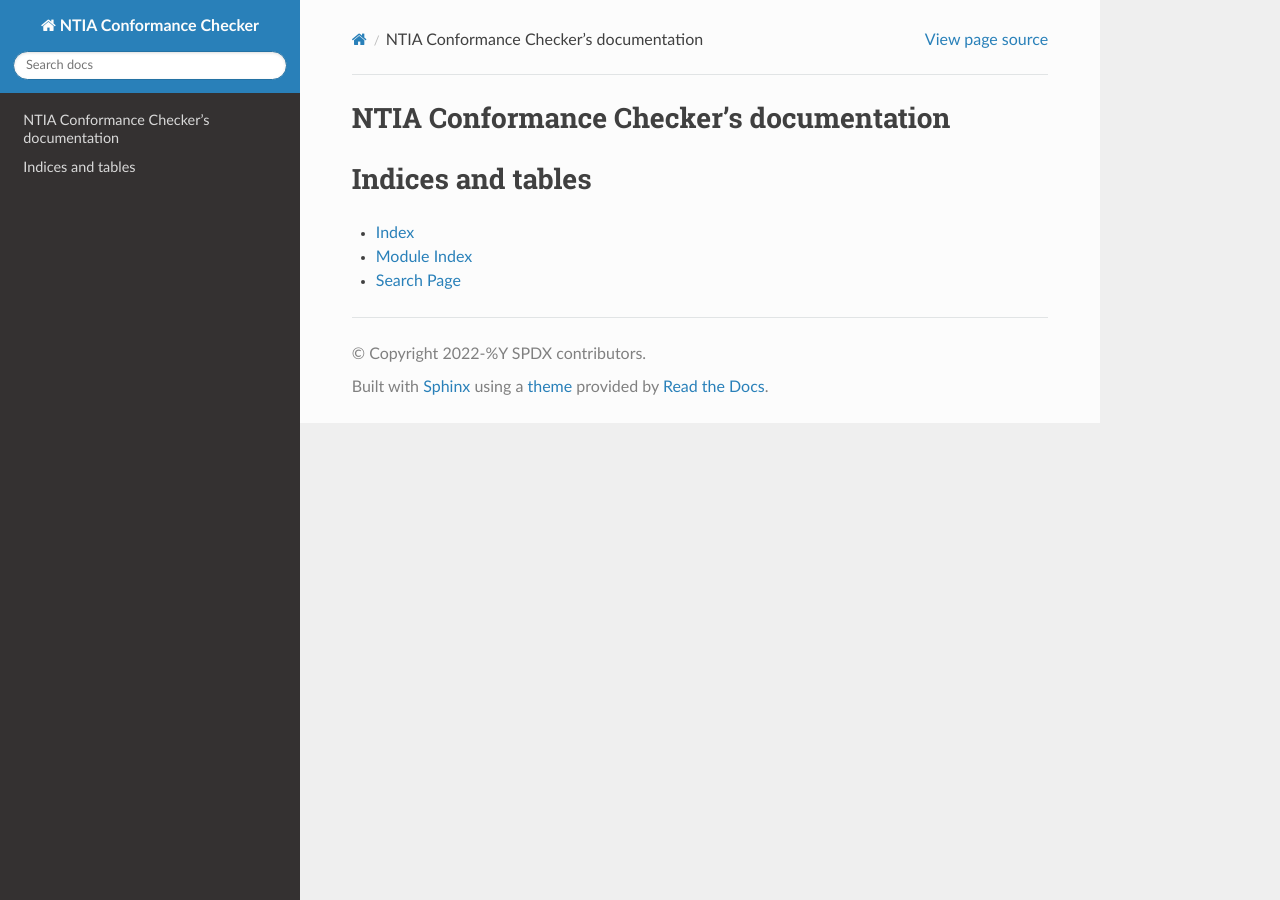
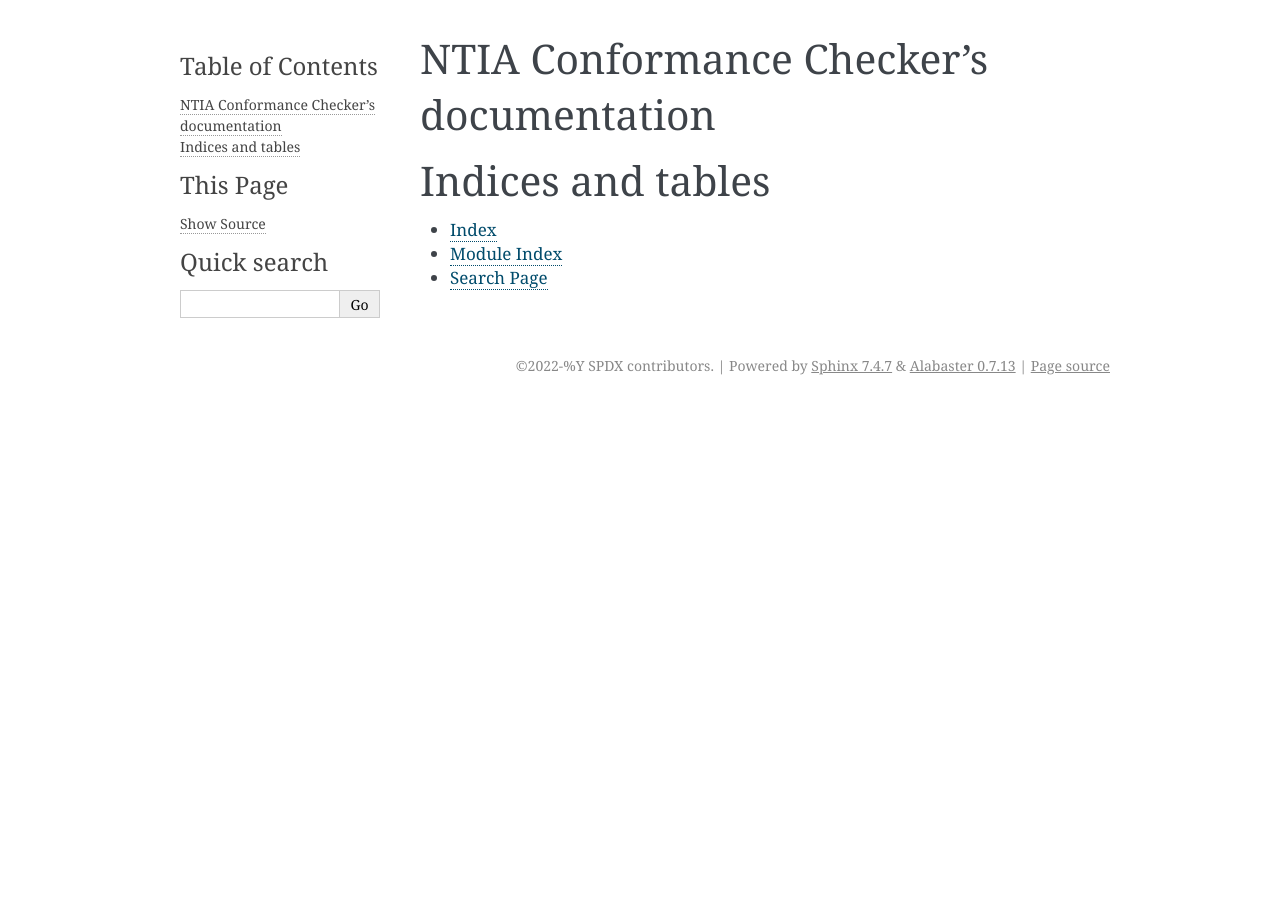
Before and after one commit to spdx/ntia-conformance-checker, a Sphinx documentation site: the page built from docs/index.rst, in a window 1280 px wide. Built offline with Sphinx 7.4.7, drawn with Linux system fonts in a browser that asks for light colours; pages that are not in the unit, such as notebooks, are missing from menus.

Commit message:
Remove sphinx_rtd_theme
sphinx_rtd_theme does not support Sphinx 9

Signed-off-by: Arthit Suriyawongkul <arthit@gmail.com>

```diff
--- a/docs/conf.py
+++ b/docs/conf.py
@@ -1,4 +1,4 @@
-# SPDX-FileCopyrightText: 2024 SPDX contributors
+# SPDX-FileCopyrightText: 2024-2025 SPDX contributors
 # SPDX-FileType: SOURCE
 # SPDX-License-Identifier: Apache-2.0
 
@@ -13,13 +13,12 @@ from __future__ import annotations
 
 import os
 import sys
-from typing import List
 
 # Path setup
 sys.path.insert(0, os.path.abspath(".."))
 
 # Add any paths that contain templates here, relative to this directory.
-templates_path: List[str] = ["_templates"]
+templates_path: list[str] = ["_templates"]
 
 # Add any paths that contain custom static files (such as style sheets) here,
 # relative to this directory. They are copied after the builtin static files,
@@ -32,7 +31,7 @@ project_copyright = "2022-%Y SPDX contributors"  # pylint: disable=C0103
 author = "SPDX contributors"  # pylint: disable=C0103
 
 # The theme to use for HTML and HTML Help pages.
-html_theme = "sphinx_rtd_theme"  # pylint: disable=C0103
+# html_theme = "sphinx_rtd_theme"  # pylint: disable=C0103
 
 # Add any Sphinx extension module names here, as strings. They can be
 # extensions coming with Sphinx (named 'sphinx.ext.*') or your custom
@@ -46,4 +45,4 @@ extensions = [
 # List of patterns, relative to source directory, that match files and
 # directories to ignore when looking for source files.
 # This pattern also affects html_static_path and html_extra_path.
-exclude_patterns: List[str] = []
+exclude_patterns: list[str] = []
--- a/pyproject.toml
+++ b/pyproject.toml
@@ -64,7 +64,7 @@ dev = [
     "pytype>=2024.10.11",
     "ruff>=0.14.9",
 ]
-docs = ["Sphinx>=9.0.4", "sphinx-rtd-theme>=3.0.2"]
+docs = ["Sphinx>=9.0.4"]
 test = ["beartype>=0.22.9", "coverage>=7.13.0", "pytest>=9.0.2"]
 
 [project.scripts]
```
